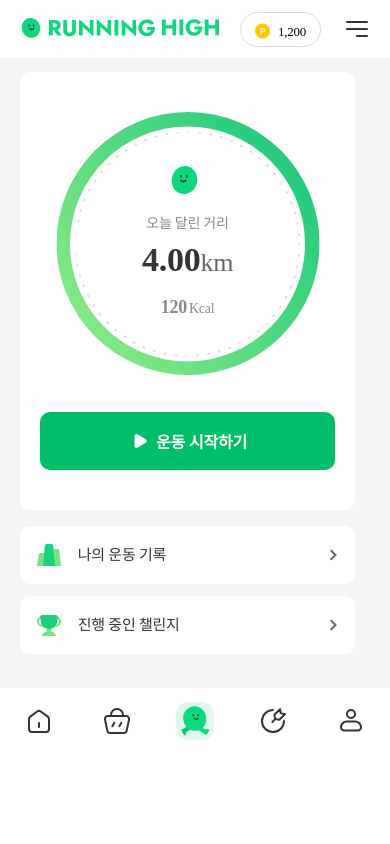
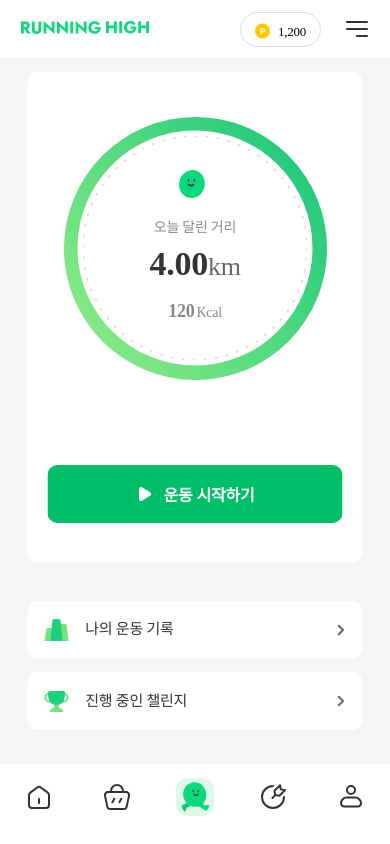
Before and after one commit to FitnessSNS/RunningHighFrontend, a React (Create React App) app: page / in a window 390 px wide. Built offline with nearby package versions, Linux system fonts and the light colour scheme.

Commit message:
fix: main 화면 UI 수정, 반응형 적용(px-> %로 변경)

```diff
--- a/src/components/Footer/styles.ts
+++ b/src/components/Footer/styles.ts
@@ -1,8 +1,10 @@
-import { css } from "@emotion/react";
+import { css } from '@emotion/react';
+import { theme } from 'src/styles/theme';
 
 export const footStyle = css`
   display: grid;
   grid-template-columns: repeat(5, 1fr);
+  height: 80px;
 
   div.start {
     padding-top: 20px;
@@ -16,15 +18,10 @@ export const footStyle = css`
 `;
 
 export const runningFootStyle = css`
-  display: flex;
-  flex-direction: row;
-  justify-content: center;
-  align-content: center;
-  align-items: center;
-
-  position: absolute;
+  ${theme.flexBox('row', 'center', 'center')}
+  /* position: absolute;
   left: 20px;
-  bottom: 50px;
+  bottom: 50px; */
 
   width: 335px;
   height: 58px;
--- a/src/components/Header/index.tsx
+++ b/src/components/Header/index.tsx
@@ -6,7 +6,7 @@ import { useDispatch, useSelector } from 'react-redux';
 import { changeProcess, RewardState } from 'src/reducers/rewards';
 import back from 'src/assets/back.svg';
 import coin from 'src/assets/coin.svg';
-import logo from 'src/assets/logo.svg';
+import mainLogo from 'src/assets/mainLogo.svg';
 
 type clickFuncType = {
   onClick: () => {
@@ -48,7 +48,7 @@ const HeaderContainer = () => {
           </a>
         ) : (
           <a href="/" css={{ cursor: 'pointer' }}>
-            <img src={logo} alt="logo" />
+            <img src={mainLogo} alt="logo" />
           </a>
         )}
       </h1>
--- a/src/pages/Main/index.tsx
+++ b/src/pages/Main/index.tsx
@@ -1,13 +1,13 @@
 /** @jsxImportSource @emotion/react */
-import React, { useEffect } from "react";
-import * as styles from "./styles";
-import { useNavigate } from "react-router-dom";
-import { useDispatch, useSelector } from "react-redux";
-import { changeProcess, RewardState } from "src/reducers/rewards";
-import face from "../../assets/face.svg";
-import chart from "../../assets/chart.svg";
-import chartCup from "../../assets/chartCup.svg";
-import btnArrow from "../../assets/btn_arrow.svg";
+import React, { useEffect } from 'react';
+import * as styles from './styles';
+import { useNavigate } from 'react-router-dom';
+import { useDispatch, useSelector } from 'react-redux';
+import { changeProcess, RewardState } from 'src/reducers/rewards';
+import face from 'src/assets/face.svg';
+import chart from 'src/assets/chart.svg';
+import chartCup from 'src/assets/chartCup.svg';
+import btnArrow from 'src/assets/btn_arrow.svg';
 
 export const Main = () => {
   const navigate = useNavigate();
@@ -17,15 +17,14 @@ export const Main = () => {
   );
 
   useEffect(() => {
-    const process = localStorage.getItem("persist:root");
+    const process = localStorage.getItem('persist:root');
     if (!process) {
-      dispatch(changeProcess("main"));
+      dispatch(changeProcess('main'));
     }
   }, [process]);
   console.log(process);
 
   return (
-    <div>
     <main css={styles.mainWrapper}>
       <div css={styles.mainStyle}>
         <div css={styles.graphStyle}>
@@ -46,8 +45,8 @@ export const Main = () => {
           css={styles.btnCommon}
           className="btnStart"
           onClick={() => {
-              navigate("/reward");
-              dispatch(changeProcess("start"));
+            navigate('/reward');
+            dispatch(changeProcess('start'));
           }}
         >
           <span css={{ paddingLeft: 28, fontWeight: 700, fontSize: 16 }}>
@@ -55,22 +54,18 @@ export const Main = () => {
           </span>
         </button>
       </div>
-        <div>
-          <ul>
+      <ul css={styles.listWrapper}>
         <li css={styles.listStyle}>
-              <img src={chart} className="chart" />
-              <a>나의 운동 기록</a>
-              <img src={btnArrow} className="btnArrow" />
+          <img src={chart} className="chart" alt="chart" />
+          <p>나의 운동 기록</p>
+          <img src={btnArrow} className="btnArrow" alt="btn" />
         </li>
         <li css={styles.listStyle}>
-              <img src={chartCup} className="chart" />
-              <a>진행 중인 챌린지</a>
-              <img src={btnArrow} className="btnArrow" />
-              <img />
+          <img src={chartCup} className="chart" alt="challenge" />
+          <p>진행 중인 챌린지</p>
+          <img src={btnArrow} className="btnArrow" alt="btn" />
         </li>
       </ul>
-        </div>
     </main>
-    </div>
   );
 };
--- a/src/pages/Main/styles.ts
+++ b/src/pages/Main/styles.ts
@@ -1,27 +1,28 @@
-import { css } from "@emotion/react";
-import start from "../../assets/start.svg";
-import dashEllipse from "../../assets/dashEllipse.svg";
-import { theme } from "src/styles/theme";
+import { css } from '@emotion/react';
+import { theme } from 'src/styles/theme';
+import start from 'src/assets/start.svg';
+import dashEllipse from 'src/assets/dashEllipse.svg';
 
 export const mainWrapper = css`
   position: relative;
-  height: 630px;
+  min-height: 630px;
+  height: calc(100vh - 138px);
   background-color: ${theme.color.gray[50]};
 `;
 
 export const mainStyle = css`
-  position: absolute;
+  ${theme.positionCenterX('absolute')};
   top: 14px;
-  left: 20px;
   width: 335px;
-  height: 438px;
+  min-height: 438px;
+  height: 69.5%;
   background: #ffffff;
   border-radius: 10px;
 `;
 
 export const graphStyle = css`
-  ${theme.positionCenterX("absolute")};
-  top: 40px;
+  ${theme.positionCenterX('absolute')};
+  top: 9.13%;
   width: 263px;
   height: 263px;
 
@@ -31,8 +32,8 @@ export const graphStyle = css`
   z-index: 0;
 
   :after {
-    content: "";
-    ${theme.positionCenter("absolute")};
+    content: '';
+    ${theme.positionCenter('absolute')};
     width: 235px;
     height: 235px;
     border-radius: 50%;
@@ -42,7 +43,7 @@ export const graphStyle = css`
 `;
 
 export const innerWrapper = css`
-  ${theme.positionCenter("absolute")};
+  ${theme.positionCenter('absolute')};
   width: 224px;
   height: 224px;
   background: url(${dashEllipse}) no-repeat center;
@@ -60,13 +61,13 @@ export const faceImgStyle = css`
 `;
 
 export const textwrapper = css`
-  ${theme.positionCenterX("absolute")};
+  ${theme.positionCenterX('absolute')};
   top: 85px;
 `;
 
 export const textStyle = css`
   color: #888888;
-  ${theme.fontStyle("Pretendard-Regular", "normal", "400", "14px", "100%")};
+  ${theme.fontStyle('Pretendard-Regular', 'normal', '400', '14px', '100%')};
   text-align: center;
   letter-spacing: -0.25px;
 `;
@@ -74,18 +75,18 @@ export const textStyle = css`
 export const distanceStyle = css`
   margin: 10px auto 18px;
   color: #333333;
-  ${theme.fontStyle("Pretendard-Regular", "normal", "700", "34px", "normal")};
+  ${theme.fontStyle('Pretendard-Regular', 'normal', '700', '34px', 'normal')};
   text-align: center;
 
   .kilometer {
     color: #666666;
-    ${theme.fontStyle("Pretendard-Regular", "normal", "400", "26px", "normal")};
+    ${theme.fontStyle('Pretendard-Regular', 'normal', '400', '26px', 'normal')};
   }
 `;
 
 export const caloryStyle = css`
   color: #888888;
-  ${theme.fontStyle("Pretendard-Regular", "normal", "700", "18px", "normal")};
+  ${theme.fontStyle('Pretendard-Regular', 'normal', '700', '18px', 'normal')};
   text-align: center;
 
   .kcal {
@@ -105,7 +106,6 @@ export const btnCommon = css`
   border-radius: 10px;
   color: #fff;
   border: none;
-
   cursor: pointer;
 
   &.btnStart {
@@ -113,22 +113,25 @@ export const btnCommon = css`
   }
 `;
 
+export const listWrapper = css`
+  ${theme.positionLeftBottom('absolute')};
+  left: 50%;
+  transform: translateX(-50%);
+  bottom: 34px;
+  width: 335px;
+
+  li ~ li {
+    margin-top: 4%;
+  }
+`;
+
 export const listStyle = css`
-  ${theme.flexBox("row", "center", "space-between")}
-  position: absolute;
-  left: 20px;
+  ${theme.flexBox('row', 'center', 'space-between')}
   width: 335px;
   height: 58px;
   background: #ffffff;
   border-radius: 10px;
   cursor: pointer;
-
-  :first-of-type {
-    bottom: 104px;
-  }
-  :last-of-type {
-    bottom: 34px;
-  }
 
   .chart {
     display: block;
@@ -137,12 +140,12 @@ export const listStyle = css`
     flex: 1;
   }
 
-  a {
-    ${theme.flexBox("row", "center", "initial")}
+  p {
+    ${theme.flexBox('row', 'center', 'initial')}
     flex: 4;
 
     color: #333333;
-    ${theme.fontStyle("Pretendard-Regular", "normal", "400", "15px", "100%")}
+    ${theme.fontStyle('Pretendard-Regular', 'normal', '400', '15px', '100%')}
     letter-spacing: -0.25px;
   }
 
--- a/src/styles/Global.tsx
+++ b/src/styles/Global.tsx
@@ -1,5 +1,5 @@
-import { Global, css } from "@emotion/react";
-import reset from "styled-reset";
+import { Global, css } from '@emotion/react';
+import reset from 'styled-reset';
 
 export const GlobalStyle = () => (
   <Global
```
Also changed, not shown: src/pages/Rewards/index.tsx (+10 -10 lines), src/assets/mainLogo.svg (renamed from src/assets/main_logo.svg), src/assets/start.svg. Lines whose indentation alone changed are shown as unchanged.
